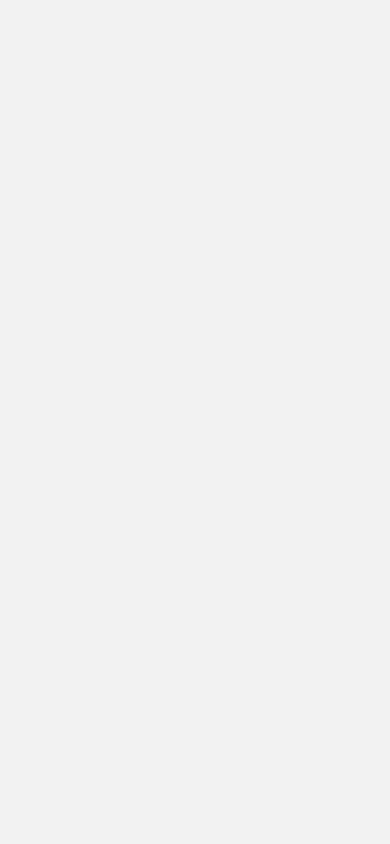
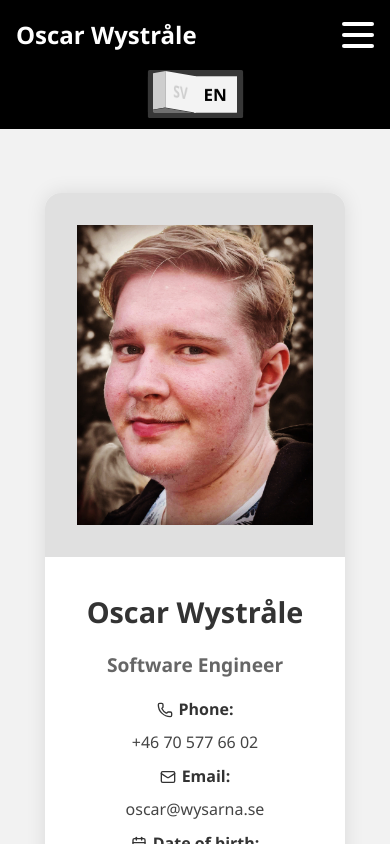
Before and after one commit to CarlOscarMarcus/portfolio, a React (Create React App) app: page /portfolio/about in a window 390 px wide. Before the commit this address had no page. Shown: the top 844 px of the page. Built offline with nearby package versions, Linux system fonts and the light colour scheme.

Commit message:
Mobile adaptive navbar

```diff
--- a/src/App.js
+++ b/src/App.js
@@ -8,7 +8,7 @@ import Portfolio from './pages/Portfolio';
 
 function App() {
   return (
-    <Router>
+    <Router basename='/portfolio'>
       <Routes>
         <Route path="/" element={<Layout />}>
           <Route index element={<Home />} />
--- a/src/components/Header.js
+++ b/src/components/Header.js
@@ -5,6 +5,7 @@ import { NavLink } from 'react-router-dom';
 const Header = () => {
   const { i18n } = useTranslation();
   const [isEnglish, setIsEnglish] = useState(i18n.language === 'en');
+  const [menuOpen, setMenuOpen] = useState(false);  // new state for menu toggle
 
   useEffect(() => {
     const savedLang = sessionStorage.getItem('lang');
@@ -12,7 +13,7 @@ const Header = () => {
       setTimeout(() => {
         i18n.changeLanguage(savedLang);
         setIsEnglish(savedLang === 'en');
-      }, 1); // small delay to ensure i18n is ready
+      }, 1);
     }
   }, [i18n]);
 
@@ -23,15 +24,31 @@ const Header = () => {
     sessionStorage.setItem('lang', newLang);
   };
 
+  const toggleMenu = () => {
+    setMenuOpen(!menuOpen);
+  };
+
   return (
     <header className="site-header">
       <div className="container">
         <h1 className="logo">Oscar Wystråle</h1>
 
-        <nav className="nav">
-          <NavLink to="/" exact activeClassName="active">Home</NavLink>
-          <NavLink to="/about" activeClassName="active">About</NavLink>
-          <NavLink to="/portfolio" activeClassName="active">Portfolio</NavLink>
+        {/* Hamburger button visible only on mobile */}
+        <button
+          className={`hamburger ${menuOpen ? 'open' : ''}`}
+          onClick={toggleMenu}
+          aria-label="Toggle menu"
+          aria-expanded={menuOpen}
+        >
+          <span></span>
+          <span></span>
+          <span></span>
+        </button>
+
+        <nav className={`nav ${menuOpen ? 'nav-open' : ''}`}>
+          <NavLink to="/" exact activeClassName="active" onClick={() => setMenuOpen(false)}>Home</NavLink>
+          <NavLink to="/about" activeClassName="active" onClick={() => setMenuOpen(false)}>About</NavLink>
+          <NavLink to="/portfolio" activeClassName="active" onClick={() => setMenuOpen(false)}>Portfolio</NavLink>
         </nav>
 
         <div className="language-switch">
--- a/src/components/Hero.js
+++ b/src/components/Hero.jsx
@@ -10,7 +10,7 @@ const Hero = () => {
       <div className="hero__container">
         <div className="hero__box hero__box--image">
           <img
-            src="/images/portrait.jpg"
+            src={`${process.env.PUBLIC_URL}/images/portrait.jpg`}
             alt={t('hero.name')}
             className="hero__image"
           />
@@ -25,7 +25,11 @@ const Hero = () => {
                 <Phone size={16} style={{ marginRight: '6px', position: 'relative', top: '3px' }} />
                 {t('hero.phone')}:
               </span>
-              <span className="hero__value">{t('hero.phoneNumber')}</span>
+              <span className="hero__value">
+                    <a href={`tel:${t('hero.emailAddress')}`}>
+                        {t('hero.phoneNumber')}
+                    </a>
+                </span>
             </div>
 
             <div className="hero__field">
--- a/src/components/Layout.js
+++ b/src/components/Layout.js
@@ -1,6 +1,6 @@
 import React from "react";
 import Header from "./Header";
-import Hero from "./Hero.js";
+import Hero from "./Hero.jsx";
 import Footer from "./Footer";
 import { Outlet } from "react-router-dom";
 
--- a/src/pages/Home.js
+++ b/src/pages/Home.js
@@ -66,7 +66,9 @@ const CVTimeline = () => {
           <div className="timeline-item">
             <div className="timeline-dot" />
             <div className="timeline-content">
-              <h4>{t('publication.paper.authors')}</h4>
+              <h4>The applicability of Generative AI in Systematic Literature Reviews</h4>
+              <p><em>Exploring GPT-4's Role in Automating and Assisting Researchers</em></p>
+              <p>{t('publication.paper.authors')}</p>
               <p>{t('publication.paper.source')}</p>
               <span className="timeline-date">{t('publication.paper.year')}</span>
             </div>
--- a/src/styles/layout/_header.scss
+++ b/src/styles/layout/_header.scss
@@ -37,6 +37,85 @@
             }
         }
     }
+
+    // Hamburger button styles
+    .hamburger {
+        display: none; // hide by default on desktop
+        flex-direction: column;
+        justify-content: space-around;
+        width: 2rem;
+        height: 2rem;
+        background: transparent;
+        border: none;
+        cursor: pointer;
+        padding: 0;
+        z-index: 20;
+
+        span {
+            width: 2rem;
+            height: 0.25rem;
+            background: $white;
+            border-radius: 10px;
+            transition: all 0.3s linear;
+            position: relative;
+            transform-origin: 1px;
+        }
+
+        &.open span:nth-child(1) {
+            transform: rotate(45deg);
+        }
+
+        &.open span:nth-child(2) {
+            opacity: 0;
+        }
+
+        &.open span:nth-child(3) {
+            transform: rotate(-45deg);
+        }
+    }
+
+    // Responsive behavior
+    @media (max-width: 768px) {
+        .container {
+            flex-wrap: wrap;
+        }
+
+        .nav {
+            display: none; // hide nav links initially on mobile
+            flex-direction: column;
+            width: 100%;
+            background-color: $secondary-color;
+            margin-top: 1rem;
+            gap: 1rem;
+
+            &.nav-open {
+                display: flex; // show nav when menu is open
+            }
+
+            a {
+                padding: 0.75rem 1rem;
+                border-radius: 4px;
+
+                &.active,
+                &:hover {
+                    color: $primary-color;
+                }
+            }
+        }
+
+        .hamburger {
+            display: flex; // show hamburger button on mobile
+        }
+
+        .language-switch {
+            order: 1; // put language switch below the logo and hamburger
+            width: 100%;
+            margin-top: 1rem;
+            display: flex;
+            justify-content: center;
+        }
+    }
+
 }
 
 /* Paste your full CSS for .switch and its children here */
```
Lines whose indentation alone changed are shown as unchanged.
